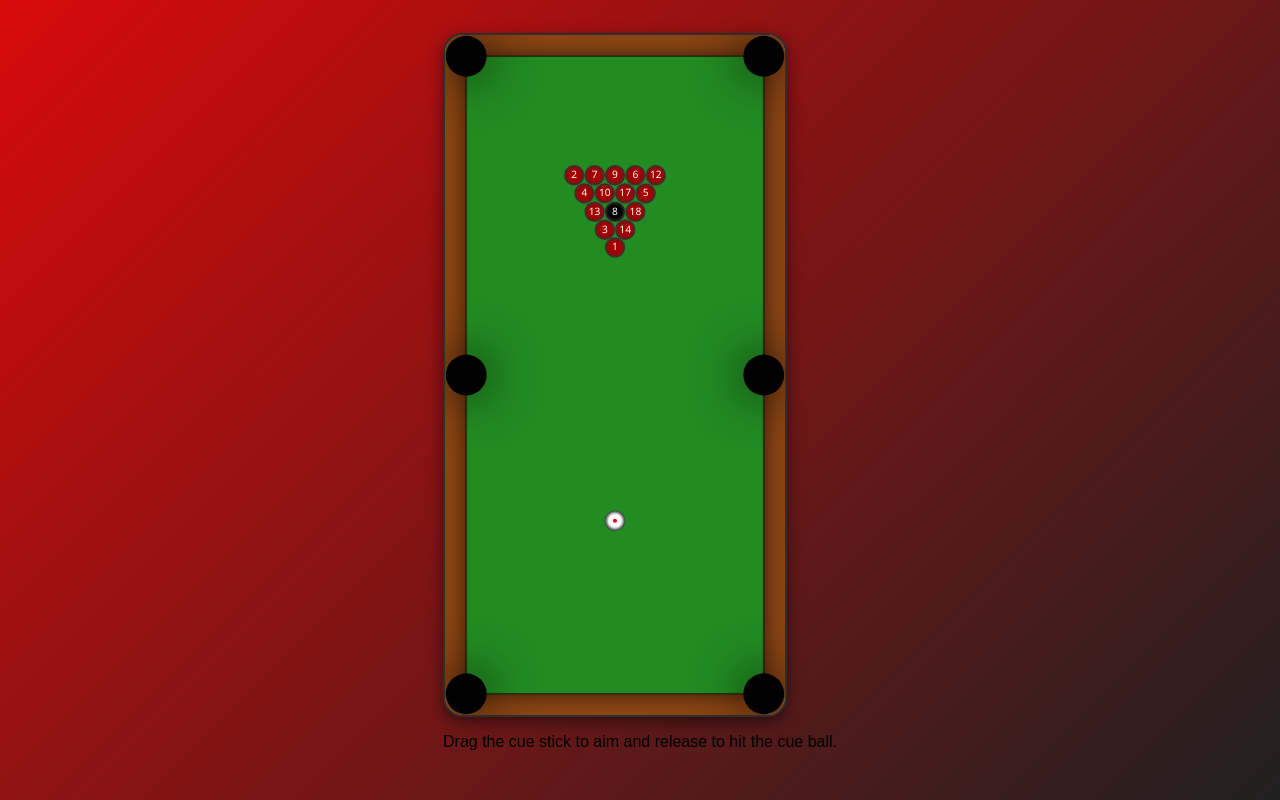
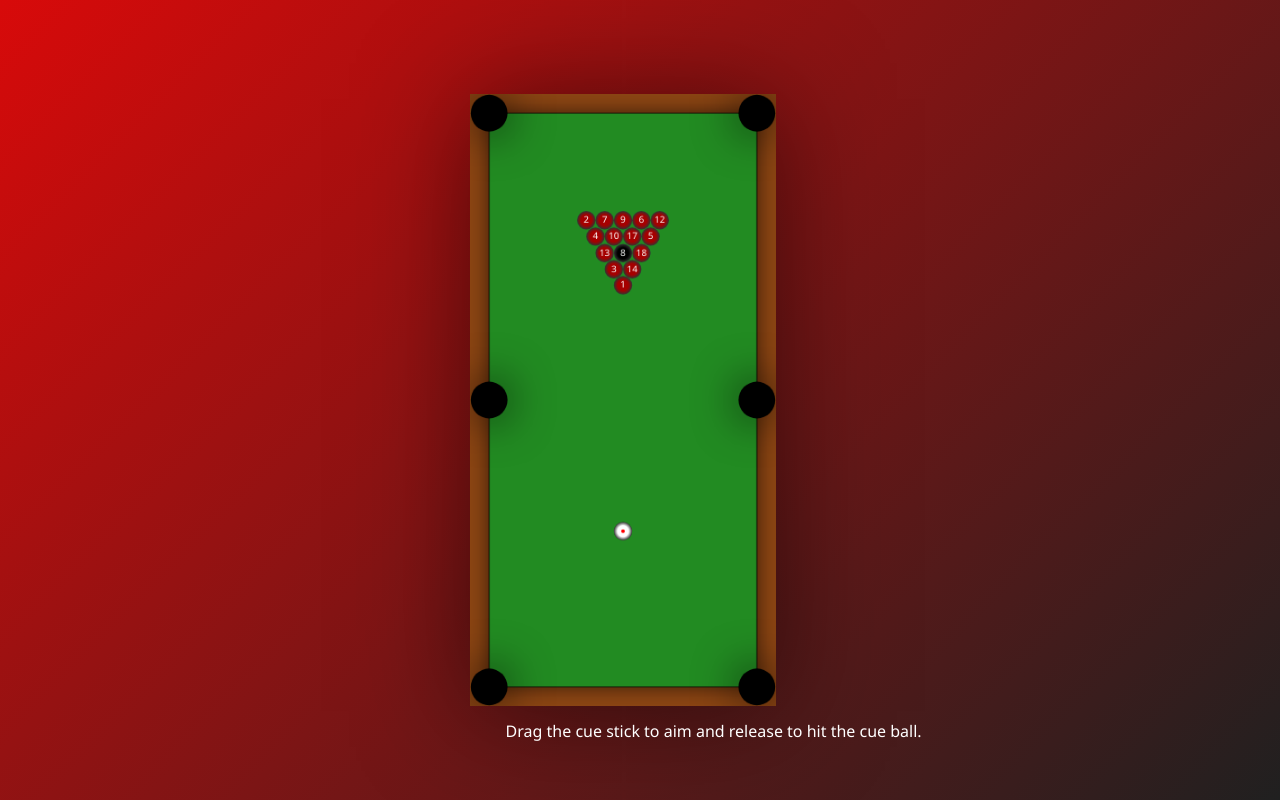
Before and after one commit to Warathpob/Warathpob, a plain HTML site: page verify.html in a window 1280 px wide. Drawn offline with Linux system fonts and the light colour scheme.

Commit message:
'feature'

```diff
--- a/game.js
+++ b/game.js
@@ -616,7 +616,7 @@ function showGameOver(message) {
   const restartButton = document.createElement('button');
   restartButton.textContent = 'Restart';
   restartButton.style.position = 'absolute';
-  restartButton.style.left = `${canvas.offsetLeft + tableWidth / 2 - 40}px`;
+  restartButton.style.left = `${canvas.offsetLeft + tableWidth / 2 - 80}px`;
   restartButton.style.top = `${canvas.offsetTop + tableHeight / 2 + 20}px`;
   restartButton.style.padding = '10px 20px';
   restartButton.style.fontSize = '20px';
--- a/style.css
+++ b/style.css
@@ -8,7 +8,7 @@ body {
   width: 100vw;
   overflow: hidden; /* Prevent scrolling on mobile */
   background: linear-gradient(135deg, #D80A0A, #202020);
-  font-family: Arial, sans-serif;
+  font-family: 'Segoe UI';
 }
 
 canvas {
@@ -16,8 +16,16 @@ canvas {
   display: block;
   max-width: 90%;
   max-height: 90%;
-  background-color: #9f9f9f;
-  border: 2px solid #2e2e2e;
-  border-radius: 20px;
-  box-shadow: 0px 5px 15px rgba(0, 0, 0, 0.5);
+  box-shadow: 0px 5px 100px rgba(0, 0, 0, 0.5);
 }
+#instruction {
+  position: absolute;
+  top: 90%;
+  left: 39.5%;
+
+  color: white; /* Make the text white */
+  font-size: 1rem; /* Adjust size to your preference */
+  font-family:  'Segoe UI', Tahoma, Geneva, Verdana, sans-serif; /* Consistent with your font */
+  text-align: center;
+
+}
--- a/verify.html
+++ b/verify.html
@@ -9,9 +9,10 @@
 <body>
   <div class="game-container">
     <canvas id="poolTable" width="400" height="800"></canvas>
-    <div class="controls">
-      <p>Drag the cue stick to aim and release to hit the cue ball.</p>
+    <div id="instruction">
+      Drag the cue stick to aim and release to hit the cue ball.
     </div>
+
   </div>
   <script src="game.js"></script>
 </body>
```
